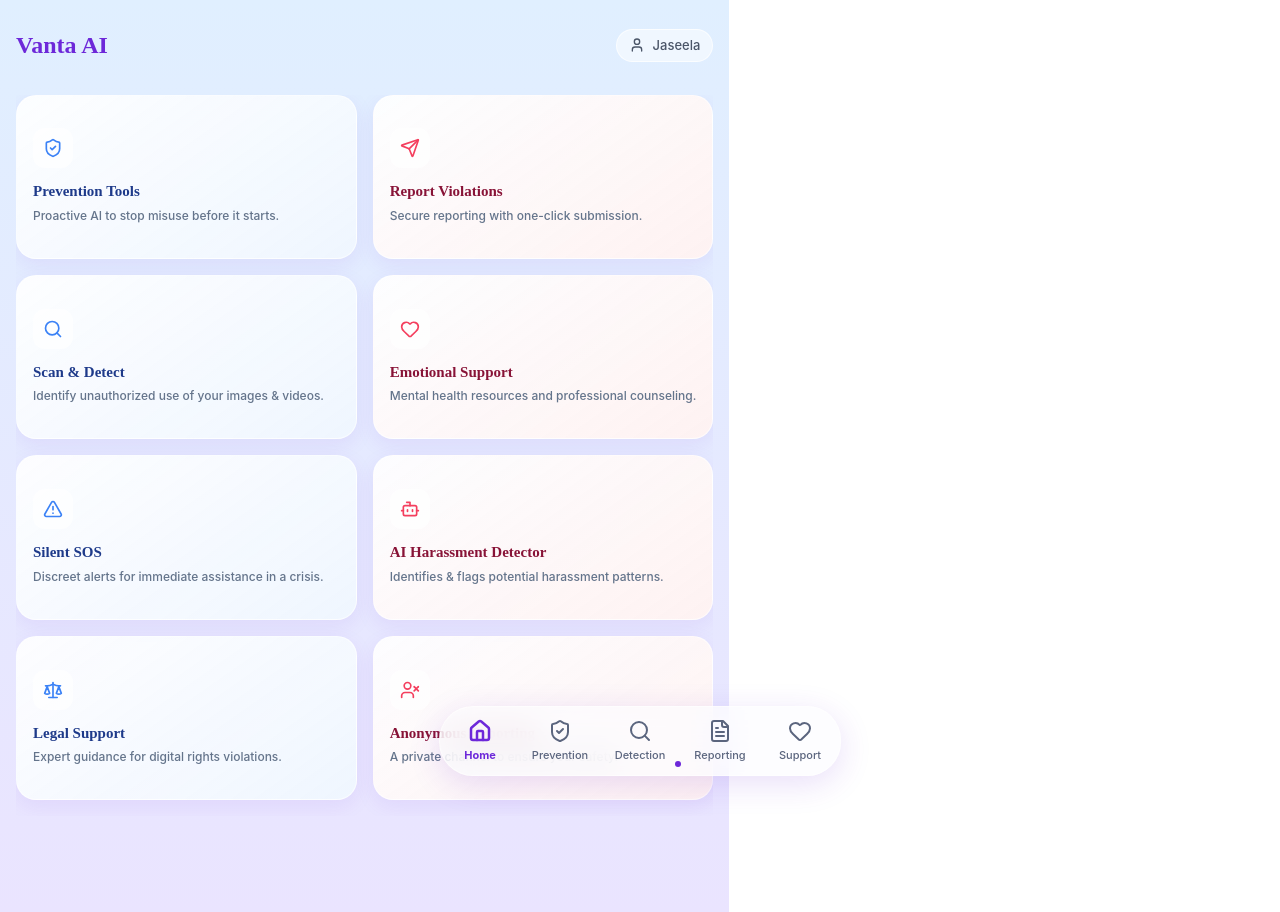
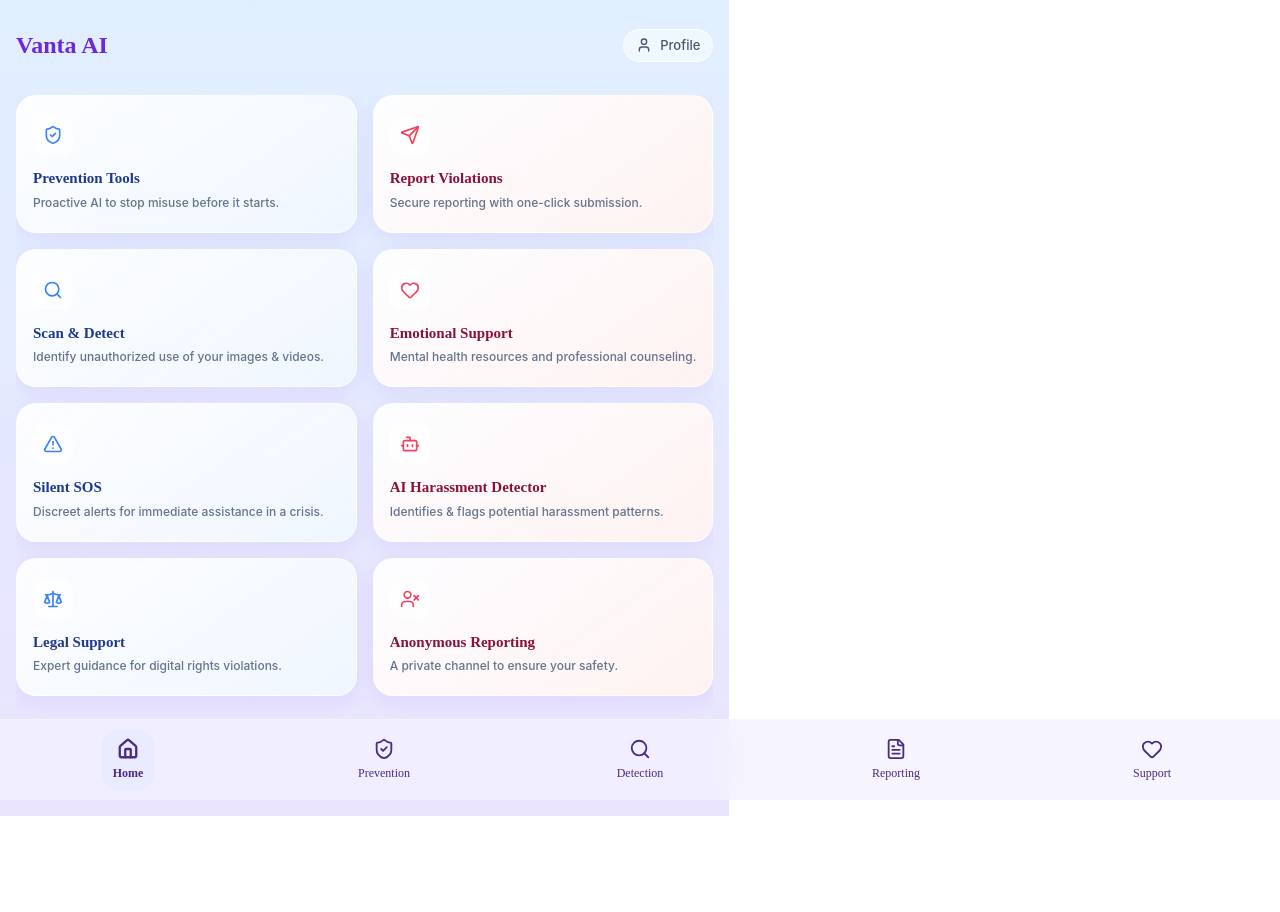
Before and after one commit to Gowri-Arun/VantaAI-DFD, a React (Vite) app: page / in a window 1280 px wide. After the commit the page ends 816 px from the top, so only its background shows below. Built offline with nearby package versions, Linux system fonts and the light colour scheme.

Commit message:
enhanced ui

```diff
--- a/src/components/Tabs/BottomNav.jsx
+++ b/src/components/Tabs/BottomNav.jsx
@@ -1,60 +1,37 @@
-import React, { useState, useEffect, useRef } from 'react';
+import React from 'react';
 import { Link, useLocation } from 'react-router-dom';
 import { Home, ShieldCheck, Search, FileText, Heart } from 'lucide-react';
 
 function BottomNav() {
   const { pathname } = useLocation();
-  const navRef = useRef(null);
-  const [indicatorStyle, setIndicatorStyle] = useState({});
 
   const navItems = [
-    { id: 'home', path: '/', icon: Home, label: 'Home' },
-    { id: 'prevent', path: '/prevent', icon: ShieldCheck, label: 'Prevention' },
-    { id: 'detect', path: '/detect', icon: Search, label: 'Detection' },
-    { id: 'report', path: '/report', icon: FileText, label: 'Reporting' },
-    { id: 'support', path: '/support', icon: Heart, label: 'Support' }
+    { path: '/', icon: Home, label: 'Home' },
+    { path: '/prevent', icon: ShieldCheck, label: 'Prevention' },
+    { path: '/detect', icon: Search, label: 'Detection' },
+    { path: '/report', icon: FileText, label: 'Reporting' },
+    { path: '/support', icon: Heart, label: 'Support' }
   ];
 
-  // This effect calculates the position for the sliding indicator dot
-  useEffect(() => {
-    const activeItem = document.getElementById(`nav-item-${pathname}`);
-    if (activeItem && navRef.current) {
-      const navRect = navRef.current.getBoundingClientRect();
-      const itemRect = activeItem.getBoundingClientRect();
-
-      setIndicatorStyle({
-        width: '6px',
-        height: '6px',
-        transform: `translateX(${itemRect.left - navRect.left + itemRect.width / 2 - 3}px)`,
-        opacity: 1,
-      });
-    }
-  }, [pathname]);
-
   return (
-    <nav ref={navRef} style={styles.navContainer}>
-      {/* The animated indicator dot */}
-      <div style={{ ...styles.indicator, ...indicatorStyle }} />
-
+    <nav style={styles.navContainer}>
       {navItems.map((item) => {
         const IconComponent = item.icon;
         const isActive = pathname === item.path;
 
         return (
-          <Link
-            key={item.path}
-            id={`nav-item-${item.path}`} // ID for measuring position
-            to={item.path}
-            style={styles.navItemLink}
-          >
+          <Link key={item.path} to={item.path} style={styles.navItemLink}>
+            {/* This inner div receives the pill background style when active */}
+            <div style={isActive ? styles.activePill : styles.inactivePill}>
               <IconComponent
-              size={24}
-              color={isActive ? styles.active.color : styles.inactive.color}
+                size={22}
+                color={styles.iconColor.color}
                 strokeWidth={isActive ? 2.5 : 2}
               />
               <span style={isActive ? styles.activeLabel : styles.inactiveLabel}>
                 {item.label}
               </span>
+            </div>
           </Link>
         );
       })}
@@ -62,74 +39,72 @@
   );
 }
 
-// --- Styles for a Modern, Sleek, and Lovely Aesthetic ---
+// --- Styles to perfectly match the user's image ---
 const styles = {
+  // Full-width container with a beautiful glass effect
   navContainer: {
     position: 'fixed',
-    // --- Floating Effect ---
-    bottom: '24px',
-    left: '50%',
-    transform: 'translateX(-50%)',
-    width: 'calc(100% - 48px)',
-    maxWidth: '400px', // Max width for larger screens
+    bottom: 0,
+    left: 0,
+    right: 0,
+    height: '80px',
+    display: 'flex',
+    // --- The Glass Effect ---
+    backgroundColor: 'rgba(242, 240, 255, 0.75)', // Light lavender semi-transparent
+    backdropFilter: 'blur(18px)',
+    WebkitBackdropFilter: 'blur(18px)',
     // ---
-    height: '68px',
-    display: 'flex',
-    justifyContent: 'space-around',
-    alignItems: 'center',
-    // --- Refined Glassmorphism ---
-    backgroundColor: 'rgba(252, 252, 255, 0.7)',
-    backdropFilter: 'blur(16px)',
-    WebkitBackdropFilter: 'blur(16px)',
-    // ---
-    borderRadius: '34px', // Fully rounded corners
-    border: '1px solid rgba(255, 255, 255, 0.5)',
-    boxShadow: '0 8px 32px rgba(109, 40, 217, 0.15)',
+    borderTop: '1px solid rgba(255, 255, 255, 0.2)',
+    // Padding at the bottom for iPhone home bar
+    paddingBottom: 'env(safe-area-inset-bottom)',
   },
+  // The Link element, which centers the pill
   navItemLink: {
     flex: 1,
+    display: 'flex',
+    justifyContent: 'center',
+    alignItems: 'center',
+    textDecoration: 'none',
+    height: '100%',
+  },
+  // Consistent color for all icons
+  iconColor: {
+    color: '#4C2A85', // Dark purple from your image
+  },
+  // Base style for the wrapper div (inactive)
+  inactivePill: {
     display: 'flex',
     flexDirection: 'column',
     alignItems: 'center',
     justifyContent: 'center',
     gap: '4px',
-    textDecoration: 'none',
-    height: '100%',
-    position: 'relative',
-    color: '#4A5568',
-    transition: 'color 0.3s ease',
+    padding: '8px 12px',
+    borderRadius: '16px',
+    backgroundColor: 'transparent',
   },
-  inactive: {
-    color: '#5B657E', // Softer, less prominent color
-  },
-  active: {
-    color: '#6D28D9', // Vibrant primary color
+  // Style for the active item, creating the light purple pill
+  activePill: {
+    display: 'flex',
+    flexDirection: 'column',
+    alignItems: 'center',
+    justifyContent: 'center',
+    gap: '4px',
+    padding: '8px 12px',
+    borderRadius: '16px',
+    backgroundColor: '#EBEBFF', // The light purple pill color from your image
+    transition: 'background-color 0.3s ease',
   },
   inactiveLabel: {
-    fontFamily: "'Inter', sans-serif",
-    fontSize: '11px',
+    fontFamily: "'Lora', serif",
+    fontSize: '12px',
     fontWeight: '500',
-    color: '#5B657E',
-    transition: 'all 0.3s ease',
+    color: '#4C2A85',
   },
   activeLabel: {
-    fontFamily: "'Inter', sans-serif",
-    fontSize: '11px',
-    fontWeight: '700', // Bolder for active state
-    color: '#6D28D9',
-    transition: 'all 0.3s ease',
-  },
-  // --- The Magic Sliding Dot ---
-  indicator: {
-    position: 'absolute',
-    bottom: '8px',
-    height: '6px',
-    width: '6px',
-    backgroundColor: '#6D28D9',
-    borderRadius: '50%',
-    opacity: 0,
-    // The beautiful, fluid transition
-    transition: 'transform 0.4s cubic-bezier(0.2, 0.8, 0.2, 1)',
+    fontFamily: "'Lora', serif",
+    fontSize: '12px',
+    fontWeight: '700', // Bolder font for the active item
+    color: '#4C2A85',
   },
 };
 
--- a/src/components/Tabs/Dashboard.jsx
+++ b/src/components/Tabs/Dashboard.jsx
@@ -90,7 +90,7 @@
         <h1 style={styles.title}>Vanta AI</h1>
         <div style={styles.profileChip}>
           <User size={16} style={{ color: '#4A5568' }} />
-          <span style={styles.profileName}>Jaseela</span>
+          <span style={styles.profileName}>Profile</span>
         </div>
       </header>
 
@@ -123,14 +123,15 @@
   );
 }
 
-// --- Styles updated for a more seamless Blue & Pink UI ---
+// In Dashboard.js, UPDATE ONLY THE STYLES OBJECT AT THE BOTTOM
+
 const styles = {
   container: {
     height: '100vh',
-    maxHeight: '100dvh', // Use dvh for better mobile browser support
+    maxHeight: '100dvh',
     overflow: 'hidden',
-    // Added generous bottom padding to make space for the BottomNav
-    padding: '16px 16px 96px 16px',
+    // Remove bottom padding from the main container
+    padding: '16px 16px 0 16px',
     background: 'linear-gradient(180deg, #E0EFFF 0%, #EAE4FF 100%)',
     fontFamily: "'Inter', sans-serif",
     display: 'flex',
@@ -141,7 +142,7 @@
     display: 'flex',
     justifyContent: 'space-between',
     alignItems: 'center',
-    paddingBottom: '20px', // Slightly more space below header
+    paddingBottom: '20px',
     flexShrink: 0,
   },
   title: {
@@ -155,7 +156,7 @@
     alignItems: 'center',
     gap: '8px',
     padding: '6px 12px',
-    backgroundColor: 'rgba(255, 255, 255, 0.5)', // Slightly more transparent
+    backgroundColor: 'rgba(255, 255, 255, 0.5)',
     borderRadius: '20px',
     border: '1px solid rgba(255, 255, 255, 0.7)',
   },
@@ -170,32 +171,29 @@
     display: 'grid',
     gridTemplateColumns: 'repeat(2, 1fr)',
     gap: '16px',
-    overflowY: 'auto', // Allow grid to scroll on smaller screens if content overflows
+    overflowY: 'auto', // Grid is scrollable
     minHeight: 0,
-    // Add a little padding at the bottom of the scroll area
-    paddingBottom: '16px',
+    // Add generous bottom padding TO THE GRID.
+    // This ensures the last row of cards isn't hidden by the fixed navbar.
+    paddingBottom: '120px',
     // Hide scrollbar for a cleaner look
-    msOverflowStyle: 'none',  /* IE and Edge */
-    scrollbarWidth: 'none',  /* Firefox */
-  },
-  // Hides scrollbar for Webkit browsers (Chrome, Safari)
-  '@global': {
-    'styles.grid::-webkit-scrollbar': {
-      display: 'none',
-    },
+    msOverflowStyle: 'none',
+    scrollbarWidth: 'none',
+    '::-webkit-scrollbar': { // For Webkit browsers
+        display: 'none',
+    }
   },
   card: {
-    borderRadius: '20px', // More rounded corners
+    borderRadius: '20px',
     padding: '16px',
     textDecoration: 'none',
     color: 'inherit',
-    // A softer, more diffused shadow
+    background: 'linear-gradient(145deg, rgba(255,255,255,0.9), #F4F6FF)',
     boxShadow: '0 6px 20px rgba(109, 40, 217, 0.08)',
     border: '1px solid rgba(255, 255, 255, 0.6)',
     display: 'flex',
     flexDirection: 'column',
     justifyContent: 'center',
-    transition: 'transform 0.2s ease-in-out, box-shadow 0.2s ease-in-out',
   },
   iconContainer: {
     width: '40px',
@@ -204,19 +202,18 @@
     alignItems: 'center',
     justifyContent: 'center',
     borderRadius: '12px',
-    // Semi-transparent to blend with card gradient
     backgroundColor: 'rgba(255, 255, 255, 0.7)',
     marginBottom: '12px'
   },
   cardTitle: {
-    fontSize: '15px', // Slightly larger for better readability
+    fontSize: '15px',
     fontWeight: '600',
     fontFamily: "'Lora', serif",
     margin: '0 0 4px 0',
   },
   cardDescription: {
     fontSize: '12px',
-    color: '#64748B', // A softer slate color for description text
+    color: '#64748B',
     lineHeight: '1.5',
     margin: 0,
   },
```
Lines whose indentation alone changed are shown as unchanged.
